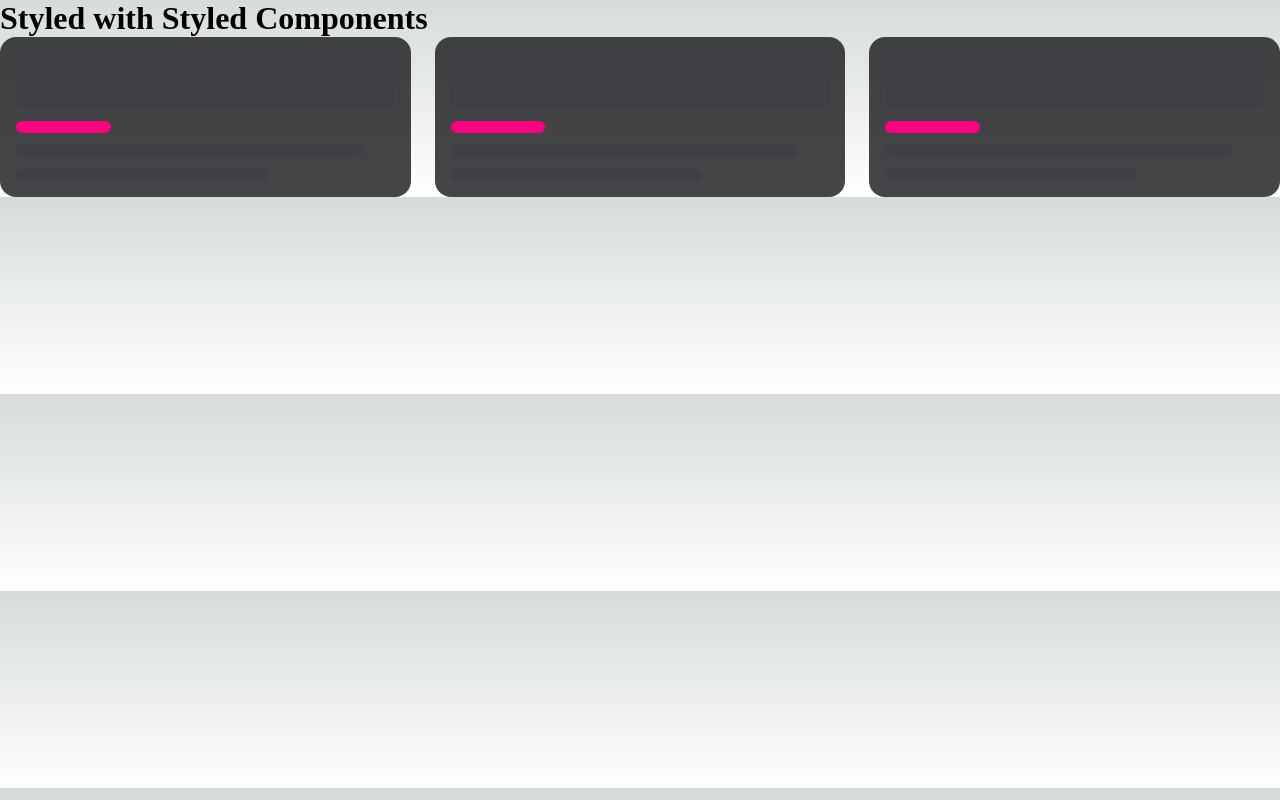
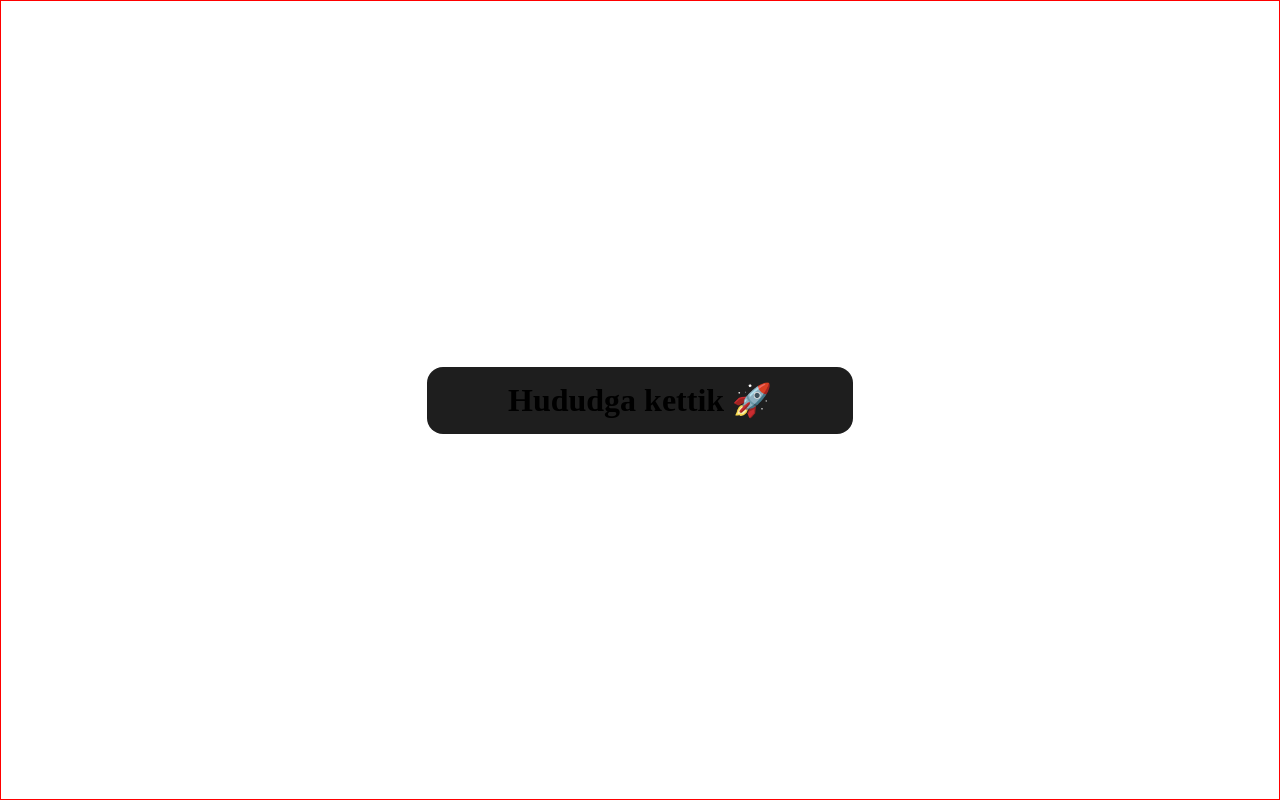
Before and after one commit to raqamli/x-front, a Next.js app: page / in a window 1280 px wide. Built offline with nearby package versions, Linux system fonts and the light colour scheme.

Commit message:
complete: home page button

```diff
--- a/src/app/components/Button.tsx
+++ b/src/app/components/Button.tsx
@@ -0,0 +1,31 @@
+import styled from 'styled-components';
+import theme, { calcRem } from '@/styles/theme';
+
+type ButtonPropsType = {
+    title: string;
+    emoji: string;
+}
+
+const Btn = styled.button`
+  width: ${calcRem(426)};
+  height: ${calcRem(67)};
+  background-color: #1E1E1E;
+  border-radius: 1rem;
+  border: none;
+  outline: none;
+  mix-blend-mode: hard-light;
+  font-family: Montserrat;
+  font-size: 2rem;
+  font-weight: 700;
+  line-height: ${calcRem(39)};
+  letter-spacing: 0em;
+`;
+
+
+export function Button({ title = "Default title", emoji }: ButtonPropsType) {
+    return (
+        <Btn >
+            {title} {emoji}
+        </Btn>
+    )
+}
--- a/src/app/globals.css
+++ b/src/app/globals.css
@@ -86,13 +86,14 @@ body {
 }
 
 body {
-  color: rgb(var(--foreground-rgb));
+  /* color: rgb(var(--foreground-rgb));
   background: linear-gradient(
       to bottom,
       transparent,
       rgb(var(--background-end-rgb))
     )
-    rgb(var(--background-start-rgb));
+    rgb(var(--background-start-rgb)); */
+
 }
 
 a {
--- a/src/app/page.tsx
+++ b/src/app/page.tsx
@@ -1,11 +1,20 @@
 'use client';
 
+import theme from '@/styles/theme';
 import styled from 'styled-components';
+import { Button } from './components/Button';
 
-const Container = styled.div`
-  display: grid;
-  grid-template-columns: repeat(3, minmax(0, 1fr));
-  gap: 1.5rem /* 24px */;
+const Container = styled.div<{}>`
+  // display: grid;
+  // grid-template-columns: repeat(3, minmax(0, 1fr));
+  // gap: 1.5rem /* 24px */;
+  display: flex;
+  flex-direction: row;
+  justify-content: center;
+  align-items: center;
+  min-width: 100vw;
+  min-height: 100vh;
+  border: red solid 1px;
 `;
 
 const SkeletonInner = styled.div`
@@ -55,15 +64,8 @@ const Skeleton = () => (
 
 export default function Page() {
   return (
-    <div className="space-y-4">
-      <h1 className="text-xl font-medium text-gray-400/80">
-        Styled with Styled Components
-      </h1>
-      <Container>
-        <Skeleton />
-        <Skeleton />
-        <Skeleton />
-      </Container>
-    </div>
+    <Container>
+      <Button title="Hududga kettik" emoji="🚀" />
+    </Container>
   );
 }
--- a/src/styles/global.ts
+++ b/src/styles/global.ts
@@ -8,6 +8,7 @@ import theme from './theme';
 const GlobalStyle = createGlobalStyle`
     // Monserrat Google fonts
     @import url('https://fonts.googleapis.com/css2?family=Electrolize&family=Montserrat:wght@100;200;300;400;500;600;700;800;900&family=Quicksand:wght@300;400;500;600;700&display=swap');
+
     * {
         box-sizing: border-box;
     }
--- a/src/styles/theme.ts
+++ b/src/styles/theme.ts
@@ -5,7 +5,7 @@ import { css } from 'styled-components';
   You can customize them as the design system of the project.
  */
 
-const calcRem = (size: number) => `${size / 16}rem`;
+export const calcRem = (size: number) => `${size / 16}rem`;
 
 const fontSizes = {
   small: calcRem(14),
@@ -47,7 +47,8 @@ const margins = {
 const colors = {
   black: '#252525',
   white: '#F8F8F8',
-  yellow: '#f1c868'
+  yellow: '#f1c868',
+  light_background: '#FDFDFA',
 };
 
 const putCenter = css`
```
Also changed, not shown: src/app/components/BrandTitle.tsx (+24 -0 lines).
